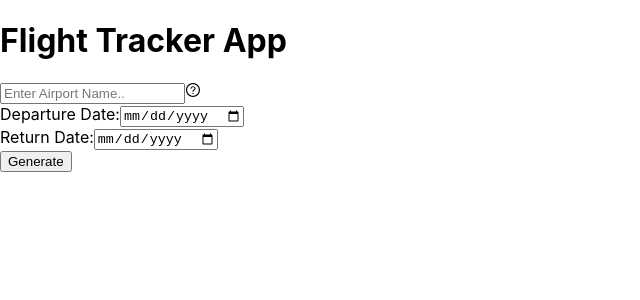
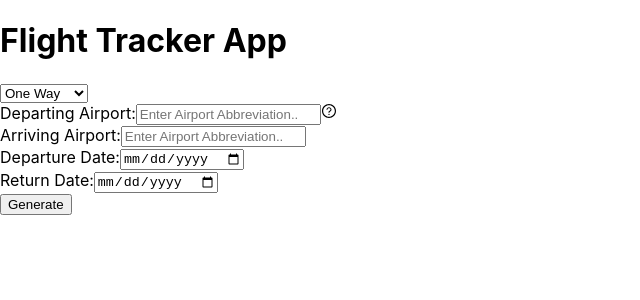
Before and after one commit to e-berman/Flight-Tracker, a React (Create React App) app in the folder flight_tracker_react/: page / in a window 1280 px wide. Shown: the top 300 px of the page, without its empty margins (0-640 px from the left). Built offline with nearby package versions, Linux system fonts and the light colour scheme.

Commit message:
enable field data to be sent to database

```diff
--- a/flight_tracker_react/src/pages/HomePage.js
+++ b/flight_tracker_react/src/pages/HomePage.js
@@ -1,7 +1,37 @@
-import React from "react";
+import React, { useState } from "react";
 import { AiOutlineQuestionCircle } from "react-icons/ai";
+import { useNavigate } from 'react-router-dom';
 
 function HomePage() {
+
+    const [departingAirport, setDepartingAirport] = useState('');
+    const [arrivingAirport, setArrivingAirport] = useState('');
+    const [departingDate, setDepartingDate] = useState('');
+    const [arrivingDate, setArrivingDate] = useState('');
+
+    // with React v6, navigate replaces useHistory
+    const navigate = useNavigate();
+
+    // creates an flight and adds to database
+    const createFlight = async () => {
+        const newFlight = { departingAirport, arrivingAirport, departingDate, arrivingDate};
+        const response = await fetch('/', {
+            method: 'POST',
+            body: JSON.stringify(newFlight),
+            headers: {
+                'Content-Type': 'application/json',
+            },
+        });
+
+        // error handling with response status check
+        if (response.status === 201) {
+            alert('Successfully added the flight');
+        } else {
+            alert(`Failed to add the flight. Status code = ${response.status}`);
+        }
+        navigate('/results');
+    }
+
 
     return (
         <>
@@ -9,23 +39,54 @@ function HomePage() {
                 <h1>Flight Tracker App</h1>
             </div>
             <div>
-                <input type='text' placeholder='Enter Airport Name..'/>
+                <select>
+                    <option>One Way</option>
+                    <option>Round Trip</option>
+                </select>
+            </div>
+            <div>
+                <label>
+                    Departing Airport:
+                    <input
+                        type='text'
+                        placeholder='Enter Airport Abbreviation..'
+                        value={departingAirport}
+                        onChange={e => setDepartingAirport(e.target.value)}/>
+                </label>
                 <AiOutlineQuestionCircle />
             </div>
             <div>
                 <label>
+                    Arriving Airport:
+                    <input
+                        type='text'
+                        placeholder='Enter Airport Abbreviation..'
+                        value={arrivingAirport}
+                        onChange={e => setArrivingAirport(e.target.value)}/>
+                </label>
+            </div>
+            <div>
+                <label>
                     Departure Date:
-                    <input type='date'/>
+                    <input
+                        type='date'
+                        placeholder='Enter Airport Abbreviation..'
+                        value={departingDate}
+                        onChange={e => setDepartingDate(e.target.value)}/>
                 </label>
             </div>
             <div>
                 <label>
                     Return Date:
-                    <input type='date'/>
+                    <input
+                        type='date'
+                        placeholder='Enter Airport Abbreviation..'
+                        value={arrivingDate}
+                        onChange={e => setArrivingDate(e.target.value)}/>
                 </label>
             </div>
             <div>
-                <button>Generate</button>
+                <button onClick={createFlight}>Generate</button>
             </div>
 
 
```
